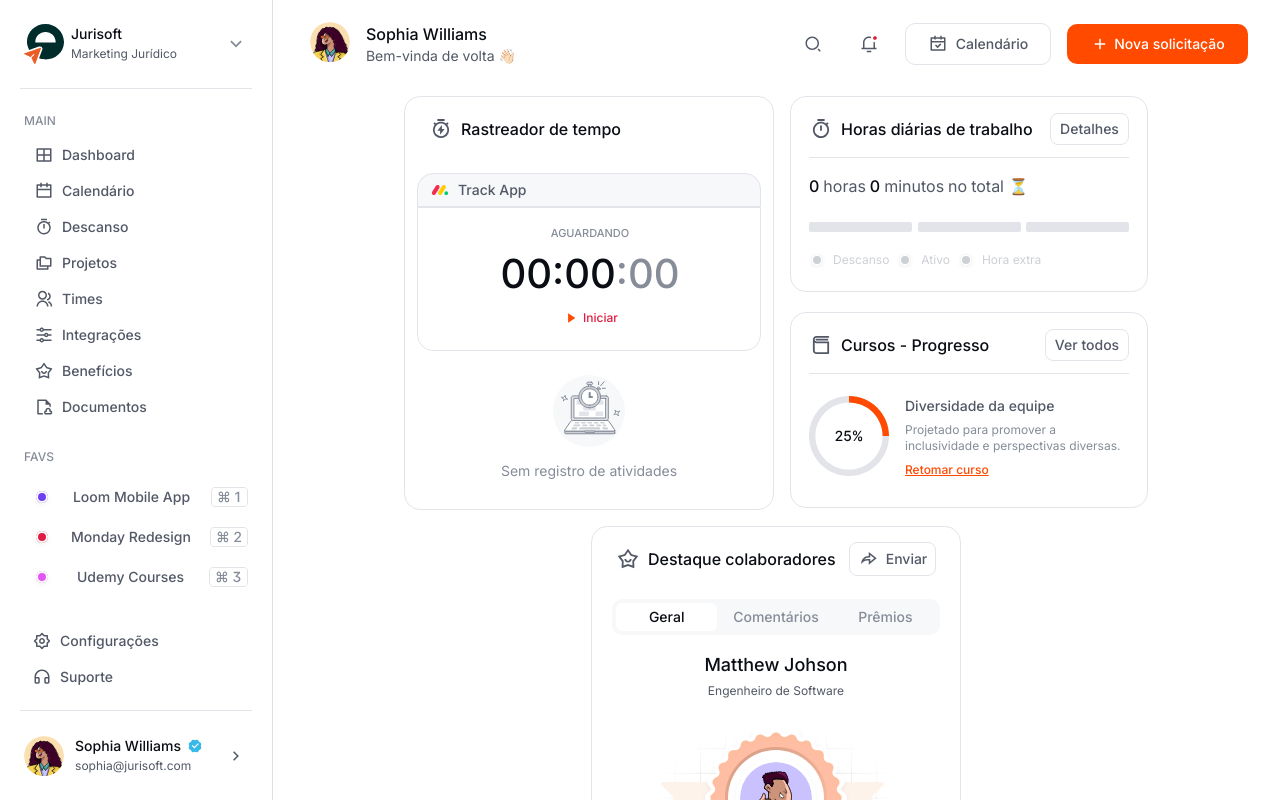
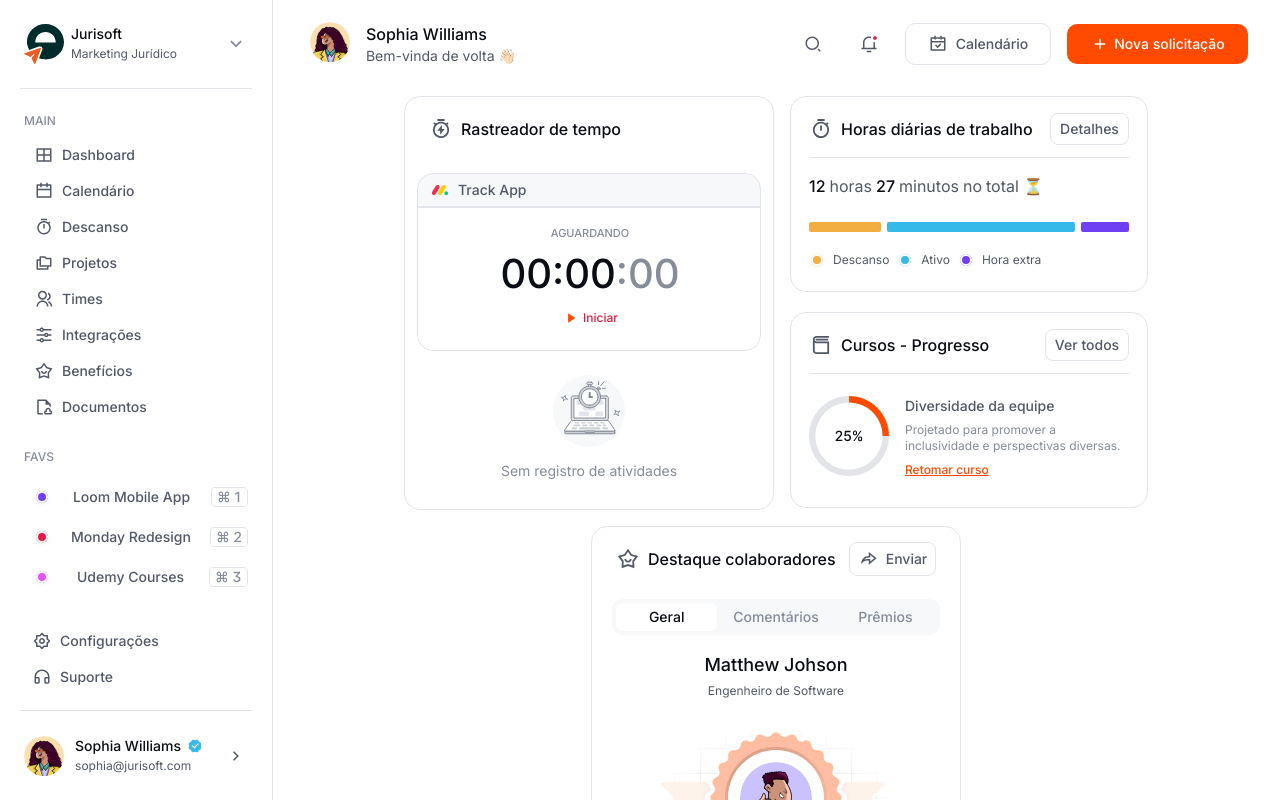
Before and after one commit to zaqueu-1/dexboard, a Nuxt app: page / in a window 1280 px wide. Shown: the top 800 px of the page. Built offline with nearby package versions, Linux system fonts and the light colour scheme.

Commit message:
Passed props for DailyHours App

```diff
--- a/components/DailyHours.vue
+++ b/components/DailyHours.vue
@@ -14,29 +14,29 @@
         <div class="divider"></div>
         <div class="daily-app">
             <div class="daily-time">
-                <p>{{ details ? hours : 0 }}</p>
+                <p>{{ showDailyHours ? dailyHours.hours : 0 }}</p>
                 <span>horas</span>
-                <p>{{ details ? minutes : 0 }}</p>
+                <p>{{ showDailyHours ? dailyHours.minutes : 0 }}</p>
                 <span>minutos</span>
                 <span>no</span>
                 <span>total ⏳</span>
             </div>
             <div class="daily-track">
-                <svg :width="details ? 72 : 103" height="10" :viewBox="details ? '0 0 72 10' : '0 0 103 10'" fill="none" xmlns="http://www.w3.org/2000/svg">
-                <rect :width="details ? 72 : 103" height="10" rx="2" :fill="details ? '#F2AE40' :'#E2E4E9'"/>
+                <svg :width="showDailyHours ? 72 : 103" height="10" :viewBox="showDailyHours ? '0 0 72 10' : '0 0 103 10'" fill="none" xmlns="http://www.w3.org/2000/svg">
+                <rect :width="showDailyHours ? 72 : 103" height="10" rx="2" :fill="showDailyHours ? '#F2AE40' :'#E2E4E9'"/>
                 </svg>
-                <svg :width="details ? 188 : 103" height="10" :viewBox="details ? '0 0 188 10' : '0 0 103 10'" fill="none" xmlns="http://www.w3.org/2000/svg">
-                <rect :width="details ? 188 : 103" height="10" rx="2" :fill="details ? '#35B9E9' :'#E2E4E9'"/>
+                <svg :width="showDailyHours ? 188 : 103" height="10" :viewBox="showDailyHours ? '0 0 188 10' : '0 0 103 10'" fill="none" xmlns="http://www.w3.org/2000/svg">
+                <rect :width="showDailyHours ? 188 : 103" height="10" rx="2" :fill="showDailyHours ? '#35B9E9' :'#E2E4E9'"/>
                 </svg>
-                <svg :width="details ? 48 : 103" :viewBox="details ? '0 0 48 10' : '0 0 103 10'" fill="none" xmlns="http://www.w3.org/2000/svg">
-                <rect :width="details ? 48 : 103" height="10" rx="2" :fill="details ? '#6E3FF3' :'#E2E4E9'"/>
+                <svg :width="showDailyHours ? 48 : 103" :viewBox="showDailyHours ? '0 0 48 10' : '0 0 103 10'" fill="none" xmlns="http://www.w3.org/2000/svg">
+                <rect :width="showDailyHours ? 48 : 103" height="10" rx="2" :fill="showDailyHours ? '#6E3FF3' :'#E2E4E9'"/>
                 </svg>
             </div>
             <div class="daily-subtitle">
                 <svg width="16" height="16" viewBox="0 0 16 16" fill="none" xmlns="http://www.w3.org/2000/svg">
                 <g clip-path="url(#clip0_2_74058)">
                 <g filter="url(#filter0_d_2_74058)">
-                <circle cx="8" cy="8" r="6" :fill="details ? '#F2AE40' :'#CDD0D5'"/>
+                <circle cx="8" cy="8" r="6" :fill="showDailyHours ? '#F2AE40' :'#CDD0D5'"/>
                 <circle cx="8" cy="8" r="5" stroke="white" stroke-width="2"/>
                 </g>
                 </g>
@@ -55,11 +55,11 @@
                 </clipPath>
                 </defs>
                 </svg>
-                <p :style="details ? 'color:#525866' : ''">Descanso</p>
+                <p :style="showDailyHours ? 'color:#525866' : ''">Descanso</p>
                 <svg width="16" height="16" viewBox="0 0 16 16" fill="none" xmlns="http://www.w3.org/2000/svg">
                 <g clip-path="url(#clip0_2_74058)">
                 <g filter="url(#filter0_d_2_74058)">
-                <circle cx="8" cy="8" r="6" :fill="details ? '#35B9E9' :'#CDD0D5'"/>
+                <circle cx="8" cy="8" r="6" :fill="showDailyHours ? '#35B9E9' :'#CDD0D5'"/>
                 <circle cx="8" cy="8" r="5" stroke="white" stroke-width="2"/>
                 </g>
                 </g>
@@ -78,11 +78,11 @@
                 </clipPath>
                 </defs>
                 </svg>
-                <p :style="details ? 'color:#525866' : ''">Ativo</p>
+                <p :style="showDailyHours ? 'color:#525866' : ''">Ativo</p>
                 <svg width="16" height="16" viewBox="0 0 16 16" fill="none" xmlns="http://www.w3.org/2000/svg">
                 <g clip-path="url(#clip0_2_74058)">
                 <g filter="url(#filter0_d_2_74058)">
-                <circle cx="8" cy="8" r="6" :fill="details ? '#6E3FF3' :'#CDD0D5'"/>
+                <circle cx="8" cy="8" r="6" :fill="showDailyHours ? '#6E3FF3' :'#CDD0D5'"/>
                 <circle cx="8" cy="8" r="5" stroke="white" stroke-width="2"/>
                 </g>
                 </g>
@@ -101,11 +101,9 @@
                 </clipPath>
                 </defs>
                 </svg>
-                <p :style="details ? 'color:#525866' : ''">Hora extra</p>
+                <p :style="showDailyHours ? 'color:#525866' : ''">Hora extra</p>
             </div>
-
         </div>
-
     </div>
 </template>
 
@@ -118,21 +116,23 @@ export default {
 
     },
     props: {
+        dailyHours: {
+            type: Object,
+        },
+    },
+    setup(props) {
+        let showDailyHours = ref(false)
 
-    },
-    setup() {
-        let hours = ref(12)
-        let minutes = ref(27)
-        let details = ref(false)
+        onMounted(() => {
+            showDailyHours.value = true
+        })
 
         const handleDetails = () => {
-            details.value = !details.value
+            console.log('Clicou para ver os detalhes.')
         }
 
         return {
-            hours,
-            minutes,
-            details,
+            showDailyHours,
             handleDetails,
         }
     },
--- a/pages/index.vue
+++ b/pages/index.vue
@@ -5,7 +5,7 @@
         <div class="apps-container">
             <TimeTracker />
             <div class="small-components">
-                <DailyHours />
+                <DailyHours :dailyHours="dailyHours"/>
                 <CoursesProgress :currentCourse="currentCourse" />
             </div>
             <Collaborators :collab="collab" :collabComments="collabComments" @handleLike="handleLike" />
@@ -98,12 +98,18 @@ export default {
             },
         ])
 
+        let dailyHours = ref({
+            hours: 12,
+            minutes: 27,
+        })
+
         return {
             collab,
             collabComments,
             handleLike,
             currentCourse,
             teachers,
+            dailyHours,
         }
     },
 }
```
